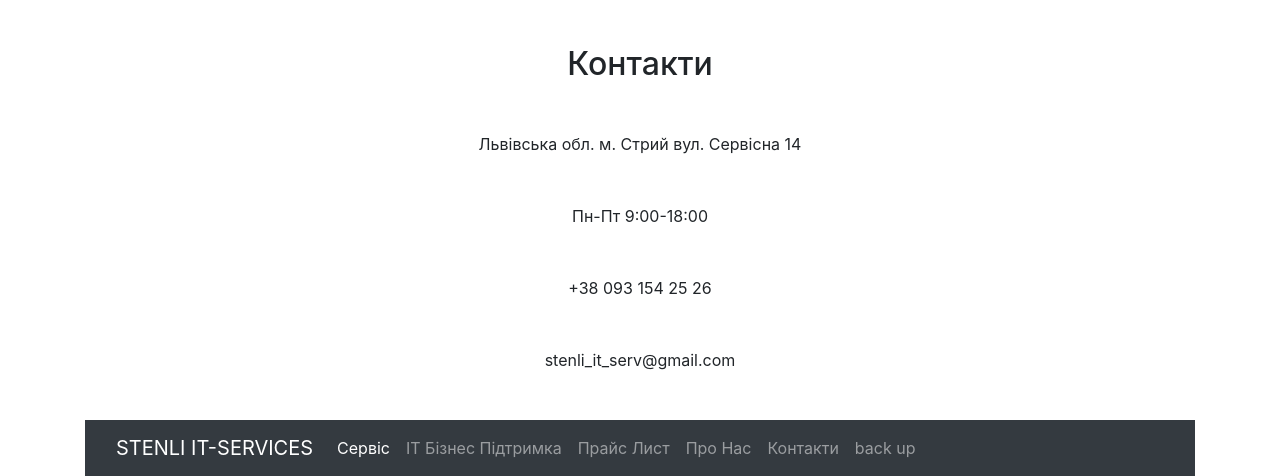
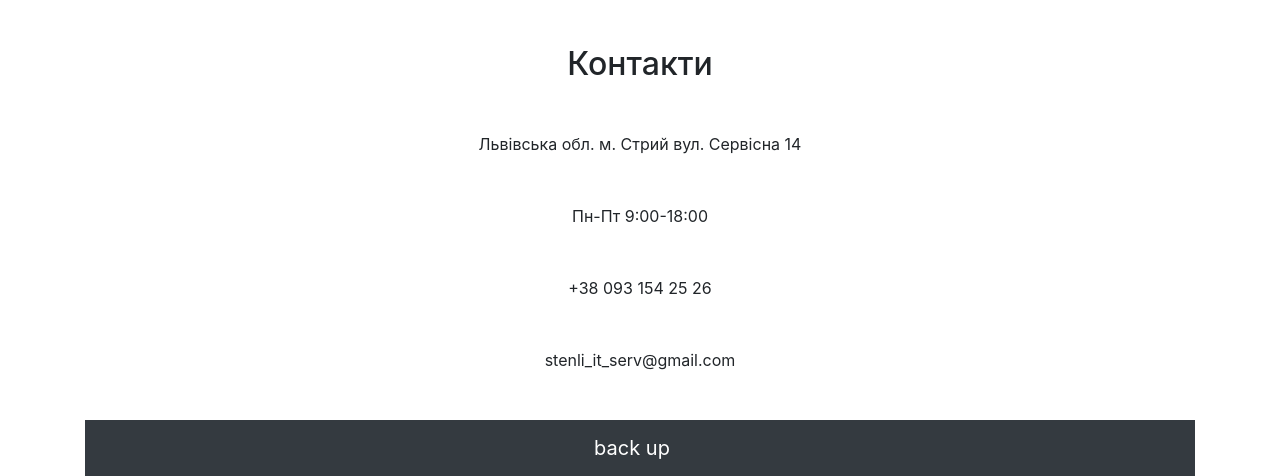
Before and after one commit to stenli12/final-project, a plain HTML site: page index.html in a window 1280 px wide. Shown: the part 2916-3392 px from the top of the page. Drawn offline with nearby package versions, Linux system fonts and the light colour scheme.

Commit message:
change footer

```diff
--- a/index.html
+++ b/index.html
@@ -246,41 +246,12 @@
         <p class="my-5 text-center">stenli_it_serv@gmail.com</p>
 
         <nav class="navbar navbar-expand-lg navbar-dark bg-dark static-top">
-            <div class="container">
+            <div class="container d-flex justify-content-center">
                 <a id="home-pages" class="navbar-brand" href="#">
-                    STENLI IT-SERVICES
+                    back up
                 </a>
-                <button class="navbar-toggler" type="button" data-toggle="collapse" data-target="#navbarResponsive"
-                    aria-controls="navbarResponsive" aria-expanded="false" aria-label="Toggle navigation">
-                    <span class="navbar-toggler-icon"></span>
-                </button>
-                <div class="collapse navbar-collapse" id="navbarResponsive">
-                    <ul class="navbar-nav">
-                        <li class="nav-item active">
-                            <a class="nav-link" href="#service">Сервіс
-                                <span class="sr-only">(current)</span>
-                            </a>
-                        </li>
-                        <li class="nav-item">
-                            <a class="nav-link" href="#it-support">IT Бізнес Підтримка</a>
-                        </li>
-                        <li class="nav-item">
-                            <a class="nav-link" href="#price-list">Прайс Лист</a>
-                        </li>
-                        <li class="nav-item">
-                            <a class="nav-link" href="#About us">Про Нас</a>
-                        </li>
-                        <li class="nav-item">
-                            <a class="nav-link" href="#Contacts">Контакти</a>
-                        </li>
-                        <li class="nav-item">
-                            <a class="nav-link" href="#home-pages">back up</a>
-                        </li>
-                    </ul>
-                </div>
             </div>
         </nav>
-
     </footer>
 
     <script src="https://code.jquery.com/jquery-3.5.1.min.js"
```
